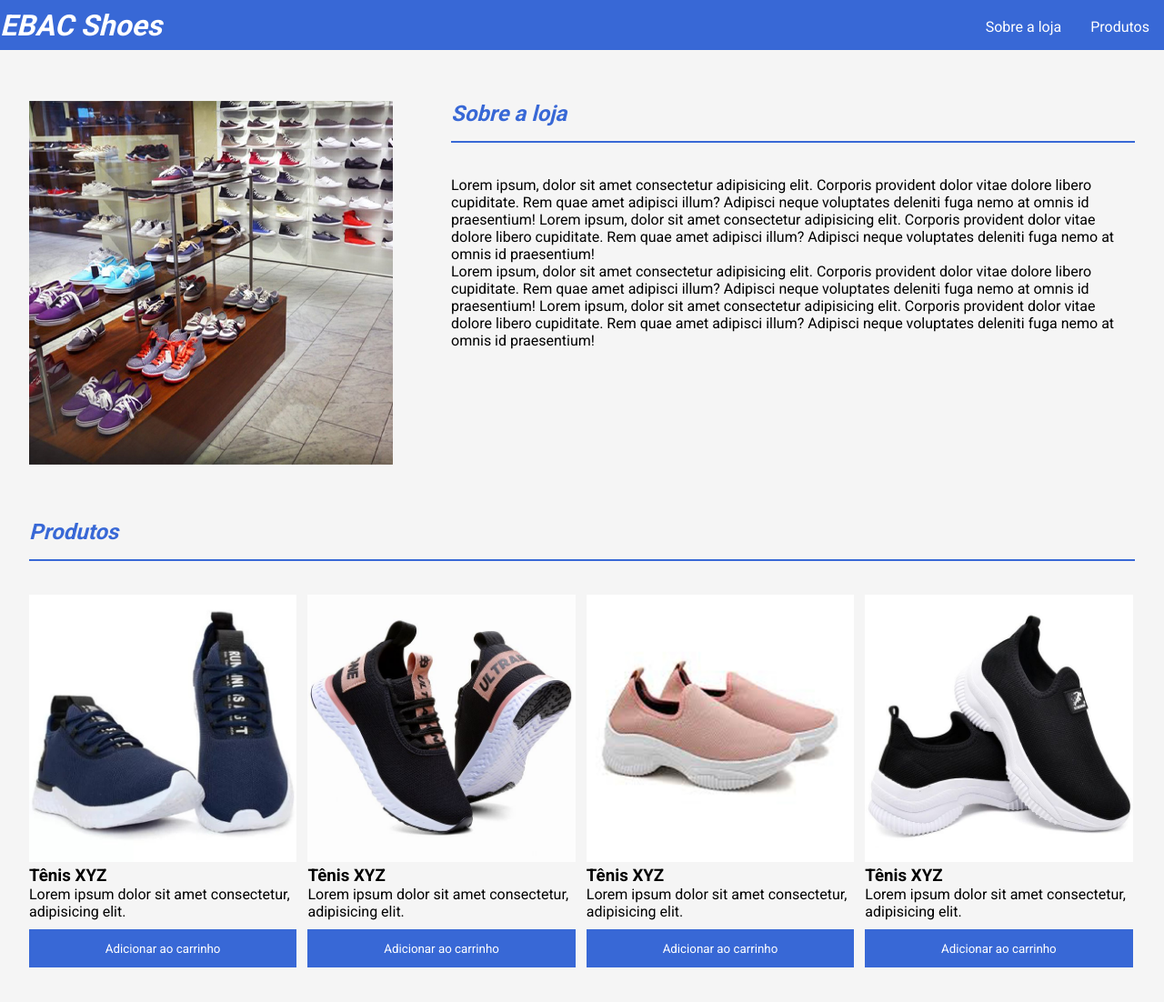
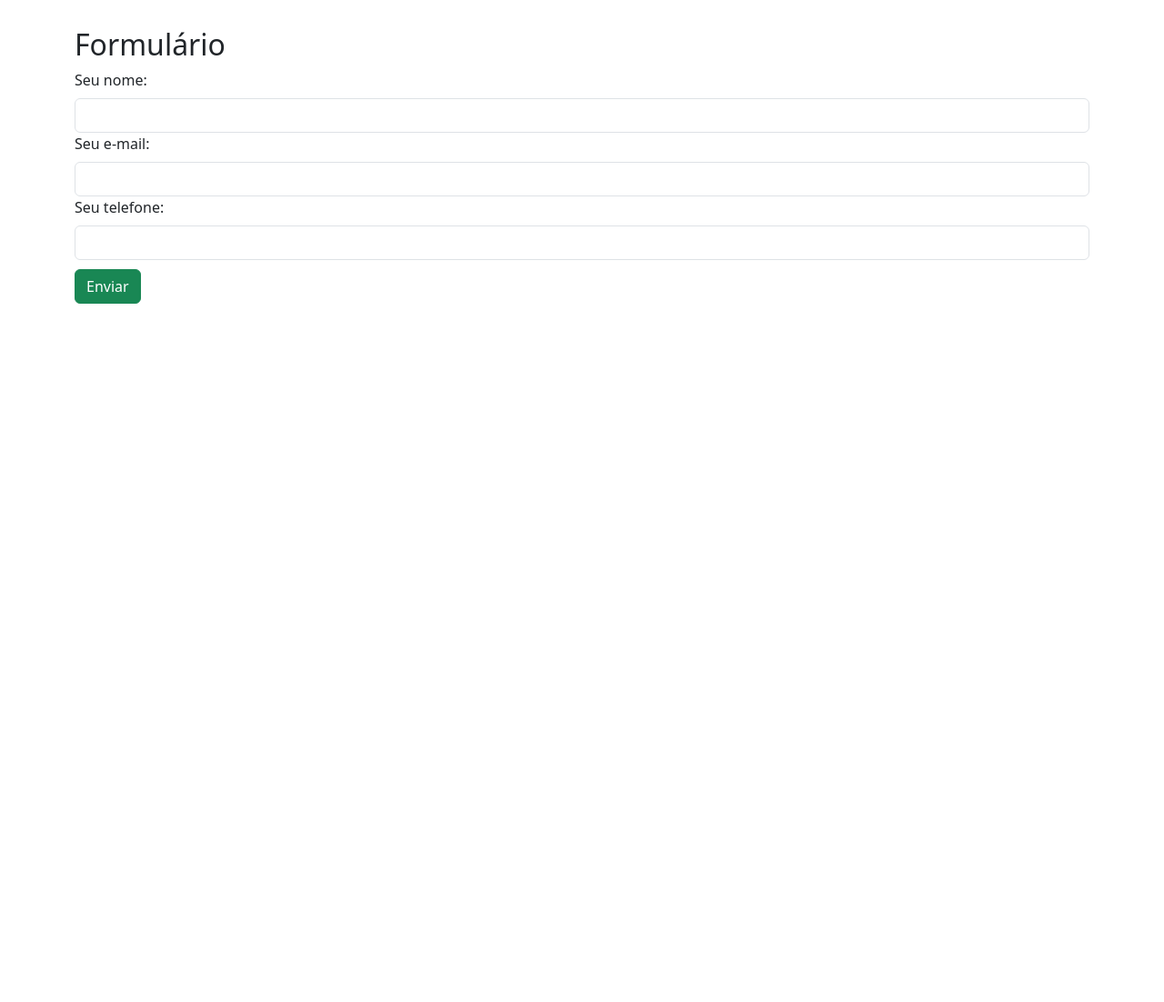
Before and after one commit to andressaIza/curso_ebac_frontend, a plain HTML site: page index.html in a window 1280 px wide. Shown: the whole page at 91% size. After the commit the page ends 800 px from the top, so only its background shows below. Drawn offline with nearby package versions, Linux system fonts and the light colour scheme.

Commit message:
Add files via upload

```diff
--- a/index.html
+++ b/index.html
@@ -3,97 +3,48 @@
   <head>
     <meta charset="UTF-8" />
     <meta name="viewport" content="width=device-width, initial-scale=1.0" />
-    <title>EBAC Shoes</title>
-    <link rel="preconnect" href="https://fonts.googleapis.com" />
-    <link rel="preconnect" href="https://fonts.gstatic.com" crossorigin />
+    <title>Formulario</title>
     <link
-      href="https://fonts.googleapis.com/css2?family=Roboto:wght@400;700&display=swap"
+      href="https://cdn.jsdelivr.net/npm/bootstrap@5.3.2/dist/css/bootstrap.min.css"
       rel="stylesheet"
+      integrity="sha384-T3c6CoIi6uLrA9TneNEoa7RxnatzjcDSCmG1MXxSR1GAsXEV/Dwwykc2MPK8M2HN"
+      crossorigin="anonymous"
     />
-    <link rel="stylesheet" href="main.css" />
+
+    <style>
+      .col {
+        margin-top: 30px;
+      }
+      .btn.btn-success {
+        margin-top: 10px;
+      }
+    </style>
   </head>
   <body>
-    <header>
-      <div class="container">
-        <h1>EBAC Shoes</h1>
-        <nav class="c-meu">
-          <ul class="menu">
-            <li>
-              <a href="#sobre">Sobre a loja</a>
-            </li>
-            <li>
-              <a href="#produtos">Produtos</a>
-            </li>
-          </ul>
-          <div class="clear"></div>
-        </nav>
+    <div class="container">
+      <div class="row">
+        <div class="col">
+          <h2>Formulário</h2>
+
+          <form>
+            <label for="nome" class="form-label">Seu nome:</label>
+            <input type="text" class="form-control" id="nome" />
+
+            <label for="email" class="form-label">Seu e-mail:</label>
+            <input type="email" class="form-control" id="email" />
+
+            <label for="telefone" class="form-label">Seu telefone:</label>
+            <input type="tel" class="form-control" id="telefone" />
+
+            <button type="button" class="btn btn-success">Enviar</button>
+          </form>
+        </div>
       </div>
-    </header>
-
-    <div class="container conteudo">
-      <main>
-        <section class="destaque" id="sobre">
-          <div class="imagem-loja">
-            <img src="./imagens/loja.jpg" alt="" />
-          </div>
-          <div class="sobre-loja">
-            <h2>Sobre a loja</h2>
-            <hr class="separador" />
-            <p>
-              Lorem ipsum, dolor sit amet consectetur adipisicing elit. Corporis
-              provident dolor vitae dolore libero cupiditate. Rem quae amet
-              adipisci illum? Adipisci neque voluptates deleniti fuga nemo at
-              omnis id praesentium! Lorem ipsum, dolor sit amet consectetur
-              adipisicing elit. Corporis provident dolor vitae dolore libero
-              cupiditate. Rem quae amet adipisci illum? Adipisci neque
-              voluptates deleniti fuga nemo at omnis id praesentium!
-            </p>
-            <p>
-              Lorem ipsum, dolor sit amet consectetur adipisicing elit. Corporis
-              provident dolor vitae dolore libero cupiditate. Rem quae amet
-              adipisci illum? Adipisci neque voluptates deleniti fuga nemo at
-              omnis id praesentium! Lorem ipsum, dolor sit amet consectetur
-              adipisicing elit. Corporis provident dolor vitae dolore libero
-              cupiditate. Rem quae amet adipisci illum? Adipisci neque
-              voluptates deleniti fuga nemo at omnis id praesentium!
-            </p>
-          </div>
-        </section>
-
-        <section id="produtos">
-          <h2>Produtos</h2>
-          <hr class="separador" />
-          <div class="produtos">
-            <article class="produto">
-              <img src="./imagens/tenis-azul.jpg" alt="" />
-              <h3>Tênis XYZ</h3>
-              <p>Lorem ipsum dolor sit amet consectetur, adipisicing elit.</p>
-              <button type="button">Adicionar ao carrinho</button>
-            </article>
-
-            <article class="produto">
-              <img src="./imagens/tenis-nude.jpg" alt="" />
-              <h3>Tênis XYZ</h3>
-              <p>Lorem ipsum dolor sit amet consectetur, adipisicing elit.</p>
-              <button type="button">Adicionar ao carrinho</button>
-            </article>
-
-            <article class="produto">
-              <img src="./imagens/tenis-rosa.jpg" alt="" />
-              <h3>Tênis XYZ</h3>
-              <p>Lorem ipsum dolor sit amet consectetur, adipisicing elit.</p>
-              <button type="button">Adicionar ao carrinho</button>
-            </article>
-
-            <article class="produto">
-              <img src="./imagens/tenis-preto.jpeg" alt="" />
-              <h3>Tênis XYZ</h3>
-              <p>Lorem ipsum dolor sit amet consectetur, adipisicing elit.</p>
-              <button type="button">Adicionar ao carrinho</button>
-            </article>
-          </div>
-        </section>
-      </main>
     </div>
+    <script
+      src="https://cdn.jsdelivr.net/npm/bootstrap@5.3.2/dist/js/bootstrap.bundle.min.js"
+      integrity="sha384-C6RzsynM9kWDrMNeT87bh95OGNyZPhcTNXj1NW7RuBCsyN/o0jlpcV8Qyq46cDfL"
+      crossorigin="anonymous"
+    ></script>
   </body>
 </html>
```
